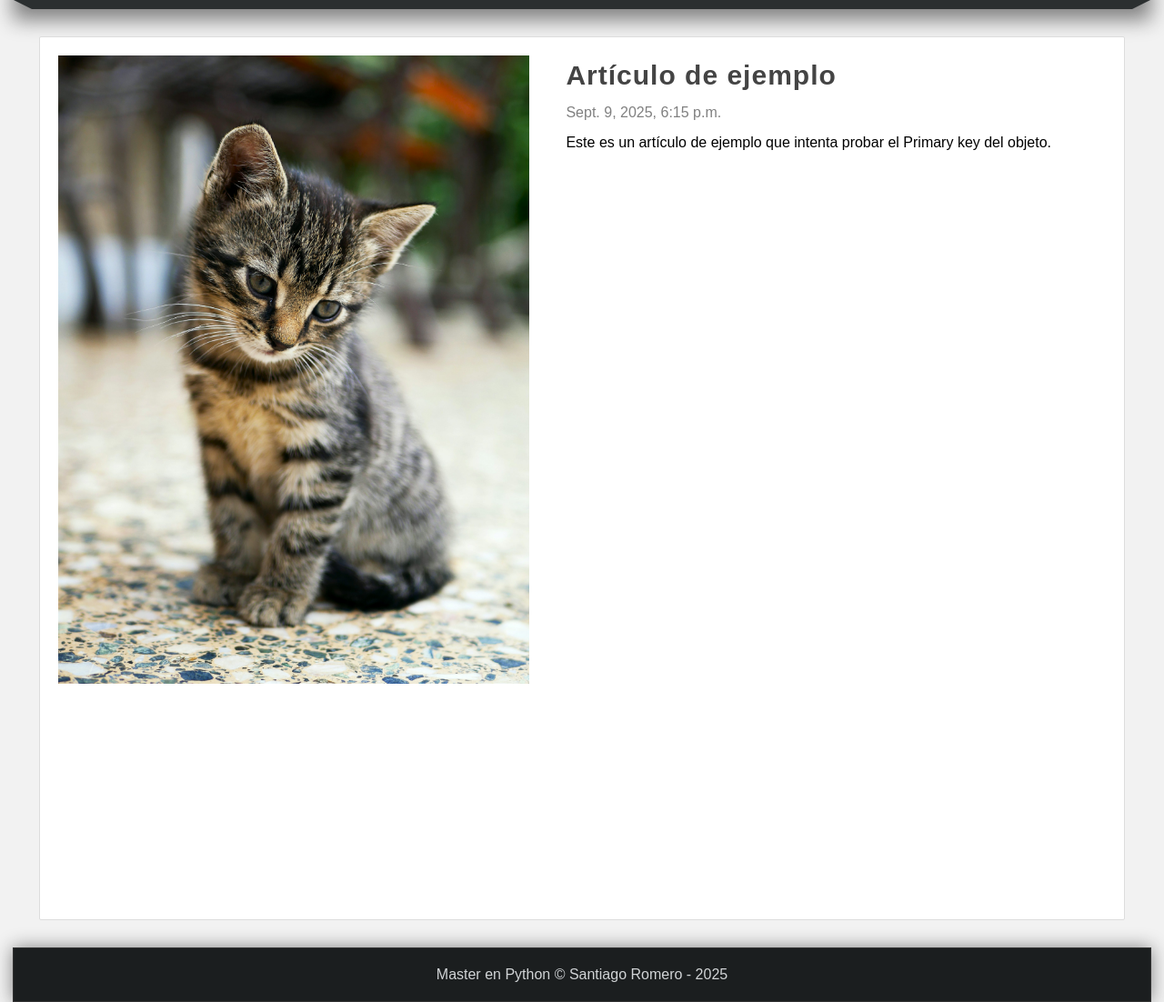
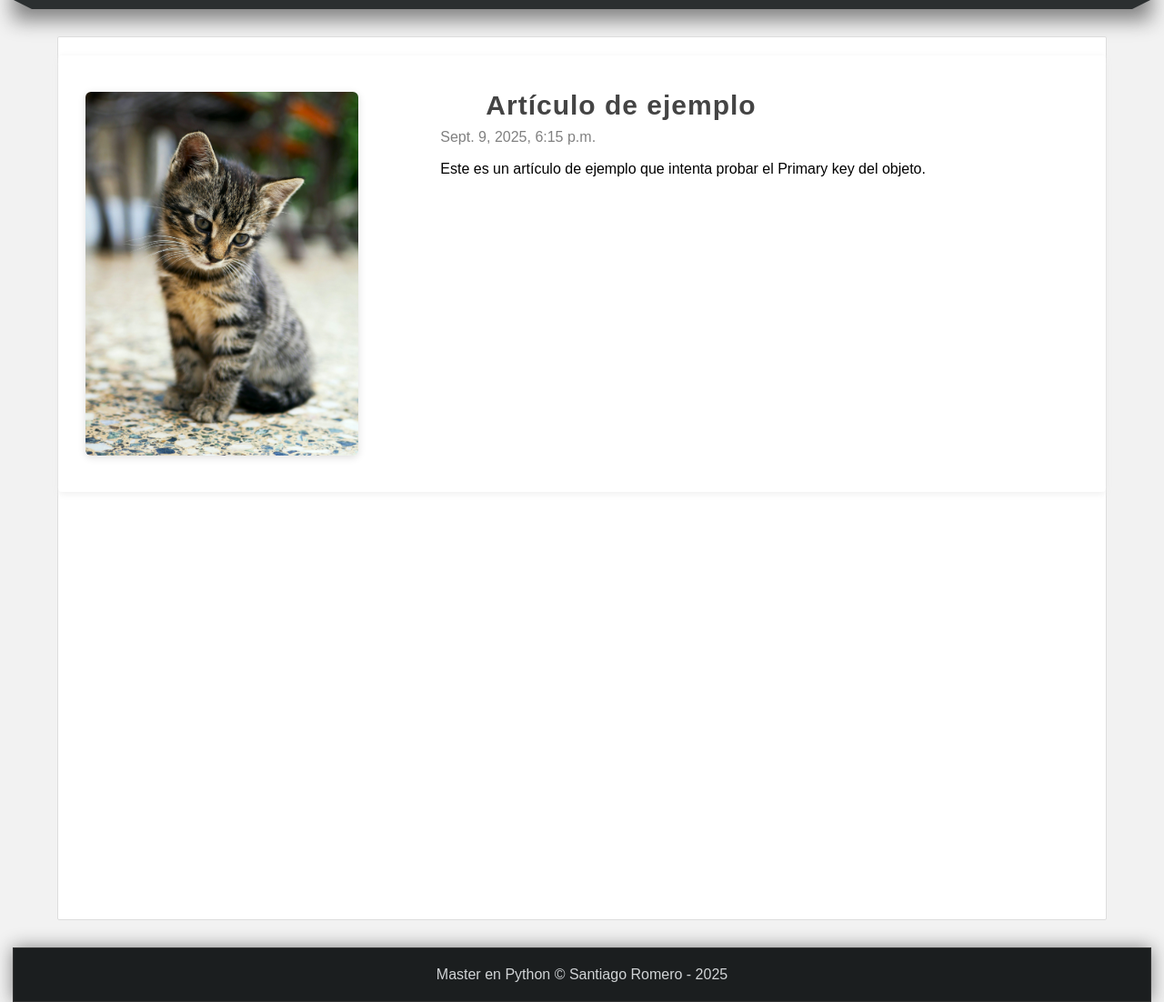
Before and after one commit to santi4246/project-blog-django, a Django app: page /articulo/2 in a window 1280 px wide. Shown: the part 182-1284 px from the top of the page at 91% size. Run offline with Django 3.2, Linux system fonts and the light colour scheme; a user stored in the database is signed in; data comes from the database, SQL or seed files in the repository; some libraries are stand-ins or nearby versions.

Commit message:
minor changes

```diff
--- a/ProyectoDjango/Blog/processor.py
+++ b/ProyectoDjango/Blog/processor.py
@@ -2,5 +2,5 @@
 
 def getCategories(request):
     categories_in_use = Article.objects.filter(public = True).values_list('categories', flat=True)
-    categories = Category.objects.filter(id__in = categories_in_use).values_list('id', 'name')
+    categories = Category.objects.filter(articles__public=True, id__in = categories_in_use).distinct()
     return { 'categories': categories, 'ids': categories_in_use }
--- a/ProyectoDjango/Blog/templates/articles/detalle.html
+++ b/ProyectoDjango/Blog/templates/articles/detalle.html
@@ -3,16 +3,18 @@
 {% block title %} {{ title }} {% endblock %}
 
 {% block content %}
+    <div class="article-detail">
         {% if article.image != 'null' and article.image.url|length >= 1 %}
-
         <div class="image">
             <img src="{{article.image.url}}"></img>
         </div>
-
         {% endif %}
+            <div class="text-detail">
                 <h1 class="title">{{ title }}</h1>
                 <span class="date">{{ article.created_at }}</span>
                 <p class="content">
                     {{ article.content|safe }}
                 </p>
+            </div>
+    </div>
 {% endblock %}
--- a/ProyectoDjango/Blog/templates/categories/category.html
+++ b/ProyectoDjango/Blog/templates/categories/category.html
@@ -4,6 +4,6 @@
 
 {% block content %}
     <h1 class="title">{{ category.name }}</h1>
-    <p>{{ category.description }}</p>
+    <p class="subtitle">{{ category.description }}</p>
     {% include 'articles/article.html' with articles=category.articles.all %}
 {% endblock %}
--- a/ProyectoDjango/Blog/views.py
+++ b/ProyectoDjango/Blog/views.py
@@ -13,9 +13,11 @@
     # Recoger número de página
     page = request.GET.get('page')
     page_articles = paginator.get_page(page)
+    categories = Category.objects.filter(articles__public=True).distinct()
     return render(request, 'articles/list.html', {
         'title': 'Artículos',
-        'articles': page_articles
+        'articles': page_articles,
+        'categories': categories,
     })
 
 @login_required(login_url='/login/')
--- a/ProyectoDjango/MainApp/static/css/styles.css
+++ b/ProyectoDjango/MainApp/static/css/styles.css
@@ -156,7 +156,7 @@
     background: white;
     width: 95%;
     min-height: 930px;
-    padding: 20px;
+    padding: 20px 0;
     border: 1px solid #ddd;
     margin: 0 auto;
     border-radius: 2px;
@@ -268,12 +268,20 @@
     background: #1f7e58;
 }
 
-.title{
+.title {
     color: #444;
     letter-spacing: 1px;
     font-size: 30px;
-    margin-bottom: 10px;
-    margin-top: 5px;
+    margin: 5px 0 10px 50px;
+    display: block;
+}
+
+.subtitle {
+    color: #444;
+    letter-spacing: 0.5px;
+    font-size: 20px;
+    margin: 5px 0 10px 50px;
+    display: block;
 }
 
 .date{
@@ -310,11 +318,8 @@
 }
 
 .article-item .data {
-    float: left;
-    padding: 5px;
-    padding-top: 0px;
-    width: calc(100% - 250px);
-    box-sizing: border-box;
+    flex: 1 1 0;
+    min-width: 0;
 }
 
 .article-item h2 {
@@ -329,6 +334,43 @@
     font-size: 15px;
     color: gray;
     margin-bottom: 10px;
+}
+
+.article-detail {
+    display: flex;
+    align-items: flex-start;
+    gap: 40px;
+    justify-content: center;
+    padding: 40px 0px;
+    width: 100%;
+    background: white;
+    border-radius: 4px;
+    box-shadow: 0 2px 8px #eee;
+    margin-bottom: 40px;
+}
+
+.article-detail .image {
+    flex: 0 0 320px;
+    display: flex;
+    align-items: center;
+    justify-content: center;
+    margin-left: 20px;
+}
+
+.article-detail .image img {
+    max-width: 300px;
+    width: 100%;
+    height: auto;
+    border-radius: 6px;
+    box-shadow: 0 2px 8px #ddd;
+}
+
+.article-detail .text-detail {
+    flex: 1 1 0;
+    min-width: 0;
+    line-height: 20px;
+    text-align: justify;
+    padding: 0 40px 0 0;
 }
 
 .btn {
--- a/ProyectoDjango/MainApp/templates/Layouts/layout.html
+++ b/ProyectoDjango/MainApp/templates/Layouts/layout.html
@@ -32,7 +32,7 @@
                     <a href="{% url 'list_articles' %}">Categorías</a>
                     <ul>
                         {% for category in categories %}
-                            <li><a href="{% url 'category' category.0 %}">{{ category.1 }}</a></li>
+                            <li><a href="{% url 'category' category.id %}">{{ category.name }}</a></li>
                         {% endfor %}
                     </ul>
                 </li>
```
Also changed, not shown: ProyectoDjango/ProyectoDjango/settings.py (+12 -2 lines), ProyectoDjango/Blog/urls.py (line endings or trailing spaces), ProyectoDjango/media/articles/Python-Symbol_0.png (added), ProyectoDjango/media/articles/photo-1529778873920-4da4926a72c2.jpg (added). Lines whose indentation alone changed are shown as unchanged.
